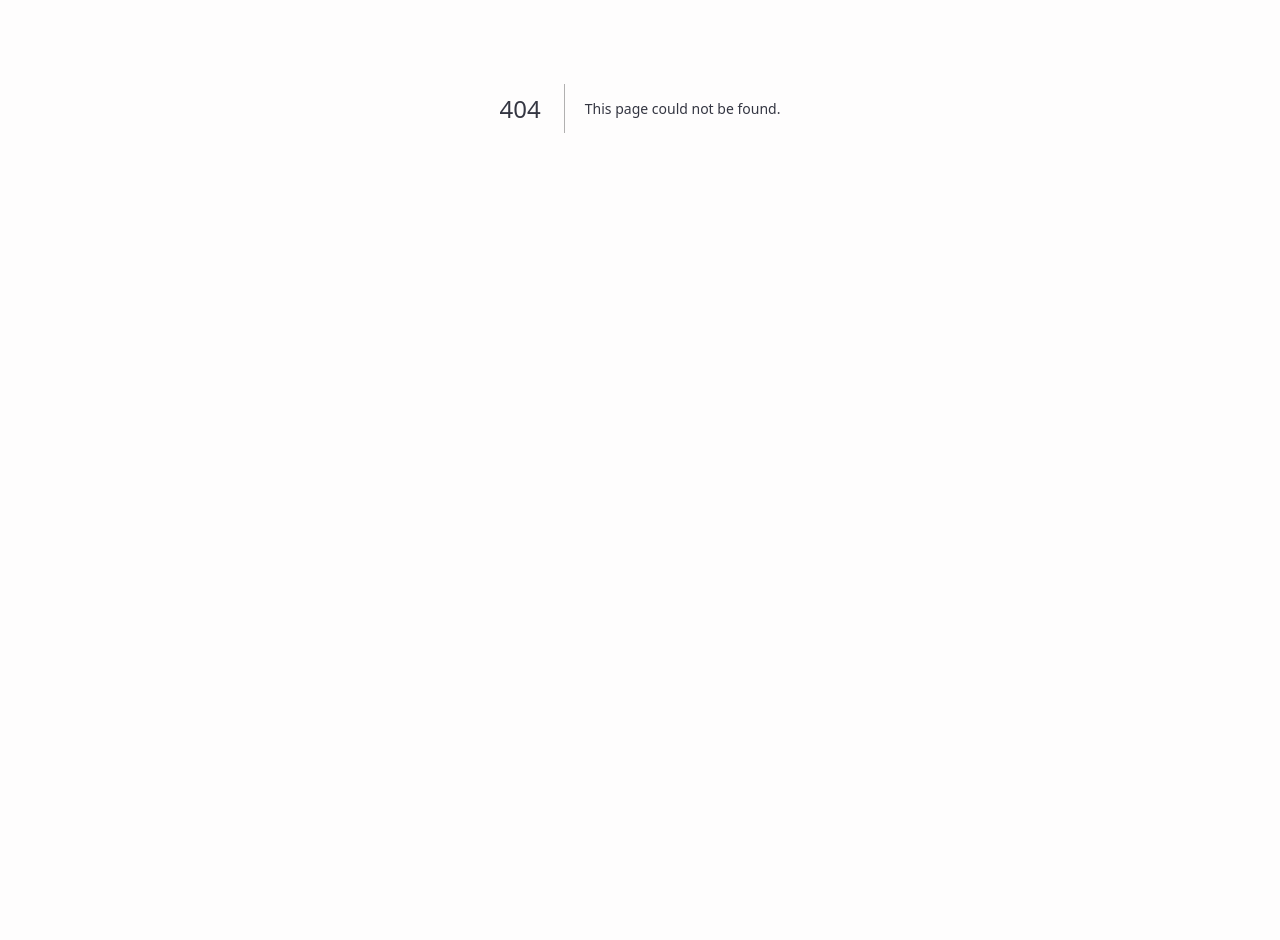
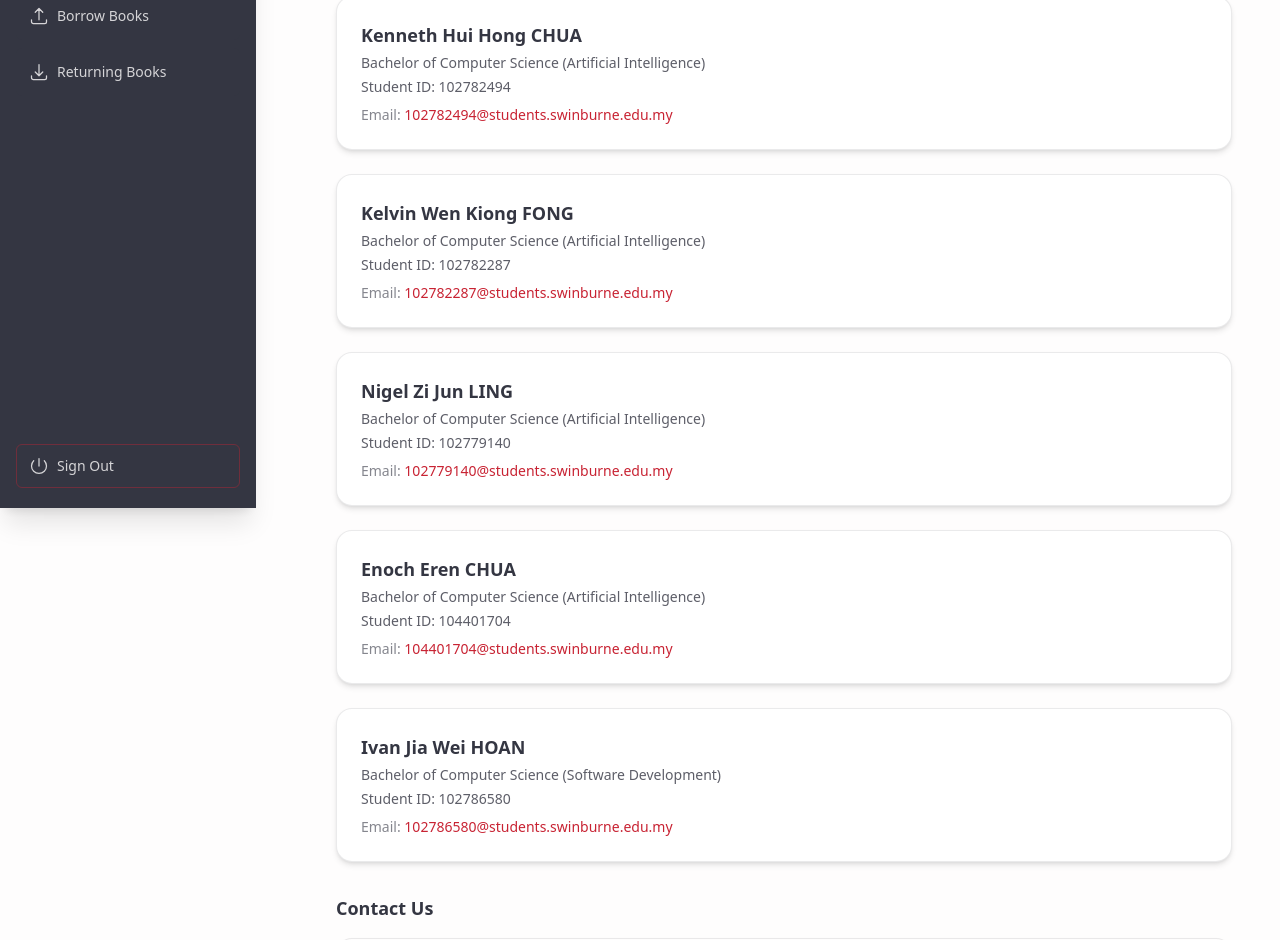
Before and after one commit to Kidemi04/Library_Self-Checkout_System, a Next.js app: page /dashboard/about-page in a window 1280 px wide. Before the commit this address had no page. Shown: the part 292-1232 px from the top of the page. Before the commit the page ends 800 px from the top, so only its background shows below. Built offline with nearby package versions, Linux system fonts and the light colour scheme; no server answers; the database is empty; sample sign-in values are in the browser's storage; a web font is replaced by a local one.

Commit message:
Abous us page fix

```diff
--- /dev/null
+++ b/app/dashboard/about-page/page.tsx
@@ -0,0 +1,208 @@
+export default function AboutPage() {
+  return (
+    <main className="space-y-8">
+      <title>About Us | Dashboard</title>
+
+      <header className="rounded-2xl bg-swin-charcoal p-8 text-swin-ivory shadow-lg shadow-swin-charcoal/30">
+        <h1 className="text-2xl font-semibold">About Us</h1>
+        <p className="mt-2 max-w-2xl text-sm text-swin-ivory/70">
+          This page represents the members who have contributed to the
+          development of the Swinburne Library Website project. Each member
+          played a vital role in building the system that supports the digital
+          library experience, focusing on accessibility, usability, and
+          efficiency.
+        </p>
+      </header>
+
+      <section className="space-y-6">
+        <h2 className="text-lg font-semibold text-swin-charcoal">Our Team</h2>
+
+        <div className="rounded-2xl border border-swin-charcoal/10 bg-white p-6 shadow-md">
+          <h3 className="text-lg font-semibold text-swin-charcoal">Kenneth Hui Hong CHUA</h3>
+          <p className="text-sm text-swin-charcoal/80 mt-1">
+            Bachelor of Computer Science (Artificial Intelligence)
+          </p>
+          <p className="text-sm text-swin-charcoal/80 mt-1">
+            Student ID: 102782494
+          </p>
+          <p className="text-sm text-swin-charcoal/60 mt-2">
+            <span className="font-medium">Email:</span>{" "}
+            <a
+              href="mailto:102782494@students.swinburne.edu.my"
+              className="text-swin-red hover:underline"
+            >
+              102782494@students.swinburne.edu.my
+            </a>
+          </p>
+        </div>
+
+       <div className="rounded-2xl border border-swin-charcoal/10 bg-white p-6 shadow-md">
+          <h3 className="text-lg font-semibold text-swin-charcoal">Kelvin Wen Kiong FONG</h3>
+          <p className="text-sm text-swin-charcoal/80 mt-1">
+            Bachelor of Computer Science (Artificial Intelligence)
+          </p>
+          <p className="text-sm text-swin-charcoal/80 mt-1">
+            Student ID: 102782287
+          </p>
+          <p className="text-sm text-swin-charcoal/60 mt-2">
+            <span className="font-medium">Email:</span>{" "}
+            <a
+              href="mailto:102782287@students.swinburne.edu.my"
+              className="text-swin-red hover:underline"
+            >
+              102782287@students.swinburne.edu.my
+            </a>
+          </p>
+        </div>
+
+        <div className="rounded-2xl border border-swin-charcoal/10 bg-white p-6 shadow-md">
+          <h3 className="text-lg font-semibold text-swin-charcoal">Nigel Zi Jun LING</h3>
+          <p className="text-sm text-swin-charcoal/80 mt-1">
+            Bachelor of Computer Science (Artificial Intelligence)
+          </p>
+          <p className="text-sm text-swin-charcoal/80 mt-1">
+            Student ID: 102779140
+          </p>
+          <p className="text-sm text-swin-charcoal/60 mt-2">
+            <span className="font-medium">Email:</span>{" "}
+            <a
+              href="mailto:102779140@students.swinburne.edu.my"
+              className="text-swin-red hover:underline"
+            >
+              102779140@students.swinburne.edu.my
+            </a>
+          </p>
+        </div>
+
+        <div className="rounded-2xl border border-swin-charcoal/10 bg-white p-6 shadow-md">
+          <h3 className="text-lg font-semibold text-swin-charcoal">Enoch Eren CHUA</h3>
+          <p className="text-sm text-swin-charcoal/80 mt-1">
+            Bachelor of Computer Science (Artificial Intelligence)
+          </p>
+          <p className="text-sm text-swin-charcoal/80 mt-1">
+            Student ID: 104401704
+          </p>
+          <p className="text-sm text-swin-charcoal/60 mt-2">
+            <span className="font-medium">Email:</span>{" "}
+            <a
+              href="mailto:104401704@students.swinburne.edu.my"
+              className="text-swin-red hover:underline"
+            >
+              104401704@students.swinburne.edu.my
+            </a>
+          </p>
+        </div>
+
+        <div className="rounded-2xl border border-swin-charcoal/10 bg-white p-6 shadow-md">
+          <h3 className="text-lg font-semibold text-swin-charcoal">Ivan Jia Wei HOAN</h3>
+          <p className="text-sm text-swin-charcoal/80 mt-1">
+            Bachelor of Computer Science (Software Development)
+          </p>
+          <p className="text-sm text-swin-charcoal/80 mt-1">
+            Student ID: 102786580
+          </p>
+          <p className="text-sm text-swin-charcoal/60 mt-2">
+            <span className="font-medium">Email:</span>{" "}
+            <a
+              href="mailto:102786580@students.swinburne.edu.my"
+              className="text-swin-red hover:underline"
+            >
+              102786580@students.swinburne.edu.my
+            </a>
+          </p>
+        </div>
+
+</section>
+      <section className="space-y-4">
+        <h2 className="text-lg font-semibold text-swin-charcoal">Contact Us</h2>
+
+        <div className="rounded-2xl bg-swin-ivory p-6 shadow-md border border-swin-charcoal/10">
+          <p className="text-swin-charcoal/80">
+            For any library queries, please get in touch with library staff or
+            reach out through the following channels:
+          </p>
+
+          <ul className="mt-4 space-y-2 text-swin-charcoal/80">
+            <li>
+              <strong>Email:</strong>{" "}
+              <a
+                href="mailto:library@swinburne.edu.my"
+                className="text-swin-red hover:underline"
+              >
+                library@swinburne.edu.my
+              </a>
+            </li>
+            <li><strong>Phone:</strong> +6082 260936</li>
+            <li>
+              <strong>Live Chat:</strong> Available via Library App (during
+              operating hours)
+            </li>
+            <li>
+              <strong>Facebook PM:</strong>{" "}
+              <a
+                href="https://www.facebook.com/SwinburneSarawakLibrary"
+                target="_blank"
+                rel="noopener noreferrer"
+                className="text-swin-red hover:underline"
+              >
+                Swinburne Sarawak Library
+              </a>
+            </li>
+            <li> <strong>Find a Library Liaison</strong></li>
+          </ul>
+
+          <div className="mt-6">
+            <p className="font-semibold text-swin-charcoal">Follow us:</p>
+            <div className="flex gap-4 mt-2">
+                <a
+                  href="https://www.facebook.com/SwinburneSarawakLibrary"
+                  target="_blank"
+                  rel="noopener noreferrer"
+                 >
+                 <img
+                 src="/public/image/facebook.png"
+                 alt="Facebook"
+                className="w-6 h-6 hover:opacity-80 transition"
+                />
+                 </a>
+
+              <a
+                href="https://www.instagram.com/swinburnesarawak"
+                target="_blank"
+                rel="noopener noreferrer"
+              >
+              <img
+                 src="/public/image/instagram.png"
+                 alt="Instagram"
+                className="w-6 h-6 hover:opacity-80 transition"
+                />
+                 </a>
+              <a
+                href="https://x.com/SwinburneSarawak"
+                target="_blank"
+                rel="noopener noreferrer"
+              >
+              <img
+                 src="/public/image/x.png"
+                 alt="Twitter"
+                className="w-6 h-6 hover:opacity-80 transition"
+                />
+                 </a>
+                 <a
+                href="https://www.tiktok.com/@swinsarawaklib"
+                target="_blank"
+                rel="noopener noreferrer"
+              >
+              <img
+                 src="/public/image/tiktok.png"
+                 alt="TikTok"
+                className="w-6 h-6 hover:opacity-80 transition"
+                />
+                 </a>
+            </div>
+          </div>
+        </div>
+      </section>
+    </main>
+  );
+}
```
